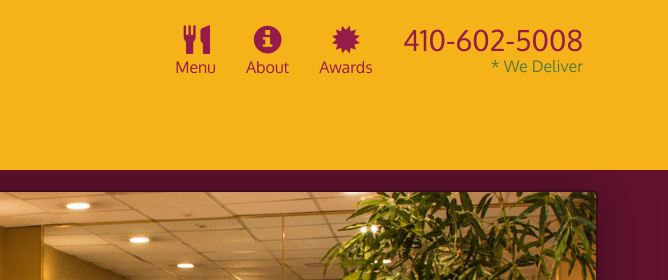
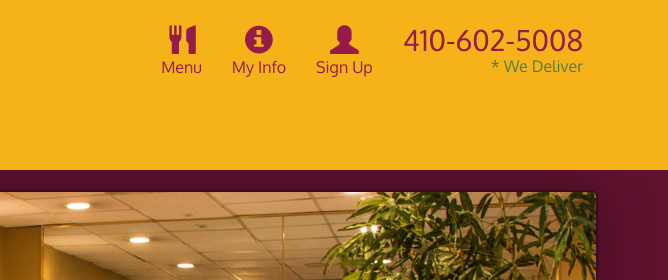
Before and after one commit to YunzhiWei/selflearning-webdev-frontend, a plain HTML site: page SPAwithAngularJS-JH/Assignment5/submission/index.html in a window 1280 px wide. Shown: the top 280 px of the page, 612-1280 px from the left. Drawn offline with Linux system fonts and the light colour scheme.

Commit message:
Update the buttons text.

```diff
--- a/SPAwithAngularJS-JH/Assignment5/submission/index.html
+++ b/SPAwithAngularJS-JH/Assignment5/submission/index.html
@@ -51,12 +51,12 @@
                   <span class="glyphicon glyphicon-cutlery"></span><br class="hidden-xs"> Menu</a>
               </li>
               <li>
-                <a href="#">
-                  <span class="glyphicon glyphicon-info-sign"></span><br class="hidden-xs"> About</a>
+                <a ui-sref="public.info">
+                  <span class="glyphicon glyphicon-info-sign"></span><br class="hidden-xs"> My Info</a>
               </li>
               <li>
-                <a href="#">
-                  <span class="glyphicon glyphicon-certificate"></span><br class="hidden-xs"> Awards</a>
+                <a ui-sref="public.signup">
+                  <span class="glyphicon glyphicon glyphicon-user"></span><br class="hidden-xs"> Sign Up</a>
               </li>
               <li id="phone" class="hidden-xs">
                 <a href="tel:410-602-5008">
@@ -70,7 +70,7 @@
 
     <div id="call-btn" class="visible-xs">
       <a class="btn" href="tel:410-602-5008">
-        <span class="glyphicon glyphicon-earphone"></span>
+        <span class="glyphicon glyphicon glyphicon-earphone"></span>
         410-602-5008
       </a>
     </div>
```
